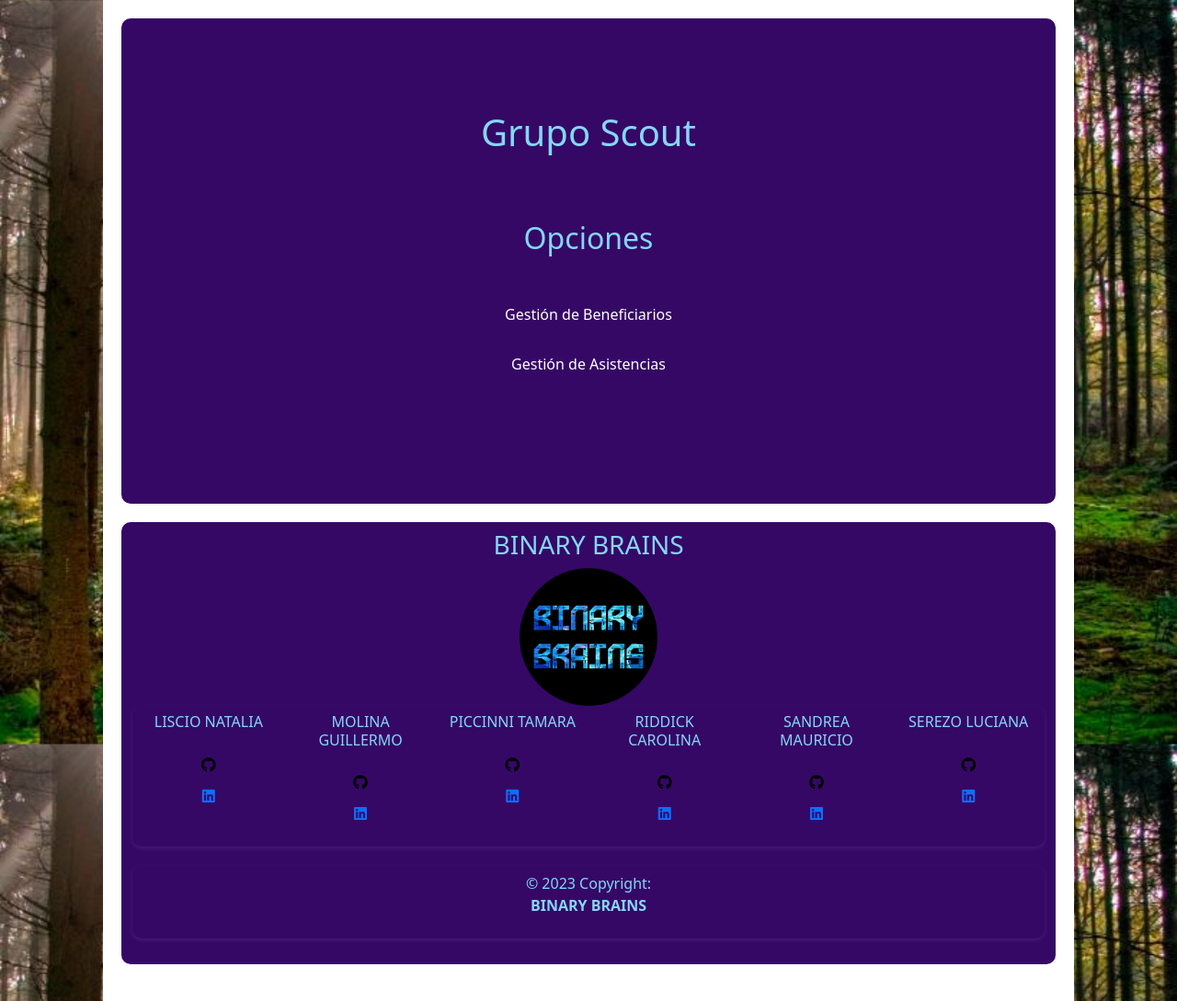
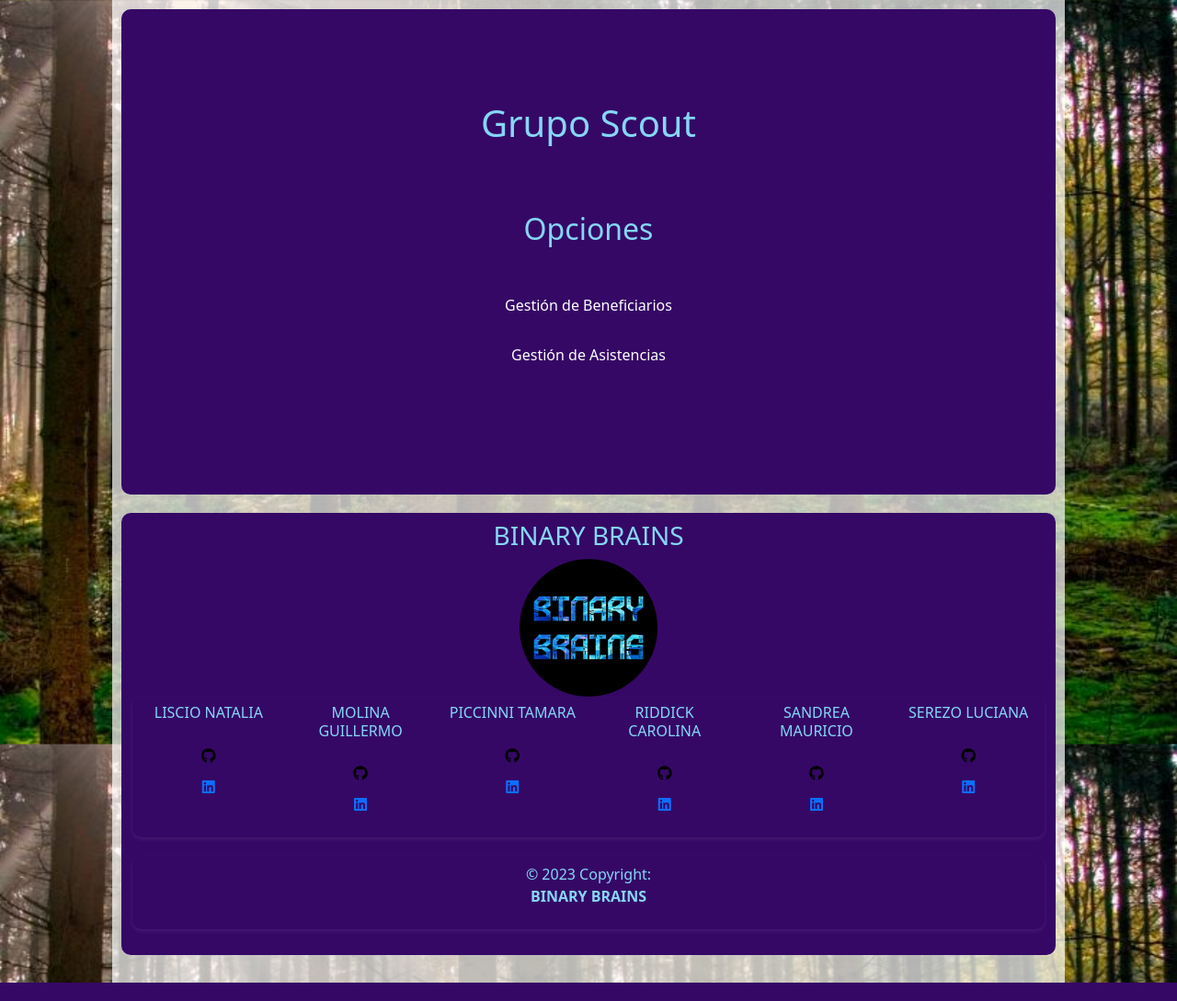
Before and after one commit to MolGuillermo/ProyectoIntegradorPythonBinaryBrains, a Django app: page / in a window 1280 px wide. Shown: the whole page at 92% size. Run offline with Django 4.2, Linux system fonts and the light colour scheme.

Commit message:
ajustando opacidad en el body Co-authored-by: Natalia Noemi Liscio <NataliaLiscio1985@users.noreply.github.com> Co-authored-by: MolGuillermo <MolGuillermo@users.noreply.github.com> Co-authored-by: Luciana Serezo <LuciSere@users.noreply.github.com> Co-authored-by: Carolina Riddick <Carolina-Riddick@users.noreply.github.com> Co-authored-by: Mauricio <mauriciosandrea@users.noreply.github.com>

```diff
--- a/asistencia/static/styles.css
+++ b/asistencia/static/styles.css
@@ -21,15 +21,18 @@
 
 /* Configuración adicional para el cuerpo */
 body {
+
   /* display: flex; Utiliza flexbox para el diseño */
   align-items: center; /* Centra los elementos horizontalmente */
   justify-content: center; /* Centra los elementos verticalmente */
   flex-grow: 1; /* Hace que el cuerpo crezca para ocupar el espacio disponible */
-  padding: 20px; /* Agrega relleno alrededor del cuerpo */
+  padding: 10px; /* Agrega relleno alrededor del cuerpo */
   /* box-sizing: border-box; Incluye el relleno y el borde en el tamaño total */
   /* background-color: white;Color del fondo: Blanco */
-  /* opacity: 0.3; Opacidad del fondo */
+  /* opacity: 0.3; /* Opacidad del fondo */
+  background-color: rgba(255, 255, 255, 0.3); /* Fondo opaco */
 }
+
 
 /* Configuración del contenedor principal */
 .container {
@@ -220,6 +223,7 @@
   /* background-color: #350866; Establece el color de fondo del footer */
  /* color: #ffffff; /*  Establece el color del texto del footer*/
   /* padding: 10px; Agrega relleno alrededor del footer */
+   background-color: rgba(255, 255, 255, 0.7); /* Fondo opaco */
    text-align: center; /* Centra el texto del footer*/
 
   /* position: fixed; Establece la posición fija del footer */
--- a/asistencia/templates/asistencia/index.html
+++ b/asistencia/templates/asistencia/index.html
@@ -11,7 +11,8 @@
     <!-- en la sig linea: codigo que deberia cargar el favicon, (no lo hace)  -->
 
 </head>
-<body>
+
+<body style="background-color: rgba(255, 255, 255, 0.7);"> <!-- Agregando transparencia al fondo del body -->
     <div class="container">
     <h1>Grupo Scout</h1><br>
     <div class="formulario">
@@ -22,10 +23,11 @@
     </div>
 </div>
 
-</body>
 
 
-<footer class="">
+
+
+<footer class="footer" style="background-color: rgba(255, 255, 255, 0.7);"> <!-- Agregando transparencia al fondo del footer -->
   <!-- Section: Links  -->
 
   <div class="container py-2">
@@ -121,4 +123,6 @@
   <!-- Copyright -->
 </div>
 </footer>
+</body>
+</html>
 <!-- Footer -->
```
